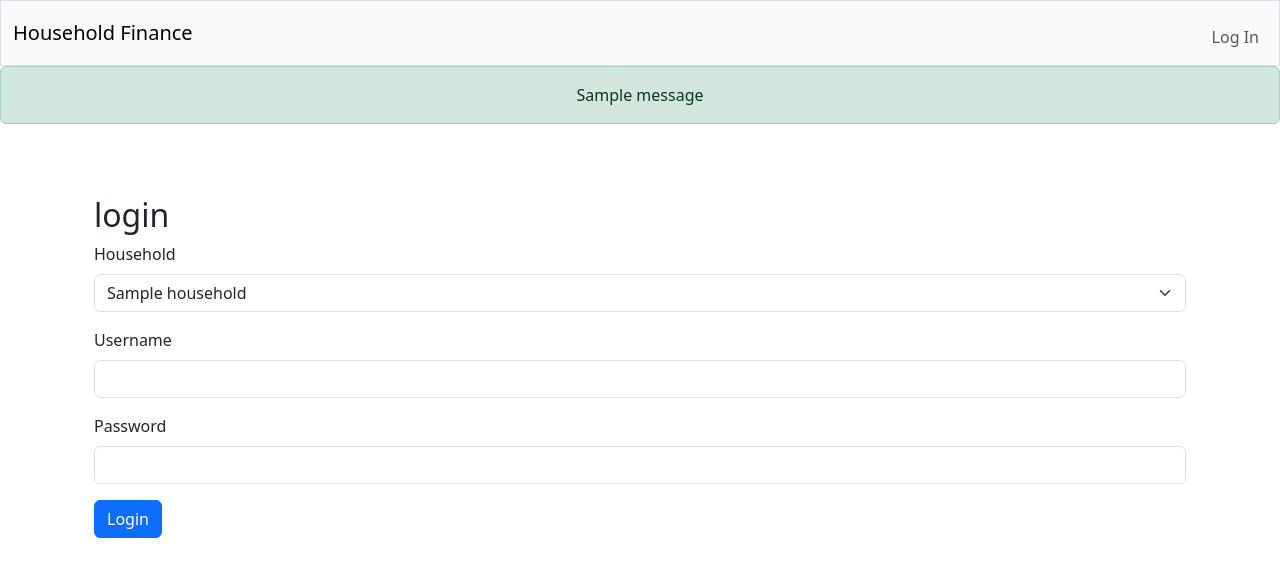
After one commit to mil22156/finance-tool, a Flask app: page /login in a window 1280 px wide. The commit adds this page. Shown: the top 585 px of the page. Run offline with Flask 3, Linux system fonts and the light colour scheme; tables that the repository leaves empty hold one stand-in row (values such as "Sample post"); one stand-in notice (Sample message) is shown.

Commit message:
Add /login route and template, fix flash message display

```diff
--- a/app.py
+++ b/app.py
@@ -1,5 +1,5 @@
 import os
-from core.auth import hash_password
+from core.auth import hash_password, verify_password
 from dotenv import load_dotenv
 from database.db import init_registry, init_db, get_db
 from flask import Flask, render_template, request, flash, redirect, session
@@ -94,5 +94,51 @@ def household_new():
 
     return render_template('household_new.html')
 
+@app.route('/login', methods=['GET', 'POST'])
+def login():
+    if request.method == 'POST':
+        household_id = request.form.get('household_id')
+        username = request.form.get('username')
+        password = request.form.get('password')
+
+        # Validate credentials (simplified for demonstration)
+        if not username or not password or not household_id:
+            flash('Username, password, and household are required.', 'danger')
+            return redirect('/login')
+
+        # Here you would typically check the credentials against the database
+        # get the database path for the selected household
+        conn = get_db(REGISTRY_PATH)
+        household = conn.execute('SELECT database_path FROM households WHERE id = ?', (household_id,)).fetchone()
+        conn.close()
+
+        if not household:
+            flash('Invalid household.', 'danger')
+            return redirect('/login')
+
+        # Check that the username is associated with the household and that the password is correct
+        household_conn = get_db(household[0])
+        user = household_conn.execute('SELECT id, password_hash FROM users WHERE username = ?', (username,)).fetchone()
+        household_conn.close()
+
+        if not user or not verify_password(password, user[1]):
+            flash('Invalid username, password, or household.', 'danger')
+            return redirect('/login')
+
+        # For demonstration purposes, we'll assume valid credentials
+        session['user_id'] = user[0]
+        session['household_db_path'] = household[0]
+
+
+        flash('Login successful.', 'success')
+        return redirect('/')
+
+    else:
+        # Fetch households for the dropdown
+        conn = get_db(REGISTRY_PATH)
+        households = conn.execute('SELECT id, name FROM households').fetchall()
+        conn.close()
+        return render_template('login.html', households=households)
+
 if __name__ == '__main__':
     app.run(debug=True)
--- a/templates/layout.html
+++ b/templates/layout.html
@@ -48,13 +48,16 @@
             </div>
         </nav>
 
-        {% if get_flashed_messages() %}
-            <header>
-                <div class="alert alert-primary mb-0 text-center" role="alert">
-                    {{ get_flashed_messages() | join(" ") }}
-                </div>
-            </header>
-        {% endif %}
+        {% set messages = get_flashed_messages(with_categories=true) %}
+          {% if messages %}
+              <header>
+                  {% for category, message in messages %}
+                      <div class="alert alert-{{ category }} mb-0 text-center" role="alert">
+                          {{ message }}
+                      </div>
+                  {% endfor %}
+              </header>
+          {% endif %}
 
         <main class="container py-5">
             {% block main %}{% endblock %}
--- /dev/null
+++ b/templates/login.html
@@ -0,0 +1,27 @@
+{% extends 'layout.html' %}
+<!-- Login Form   -->
+ <!-- provide input for houshold, username and password. Include a selection for households in the databas-->
+{% block main %}
+<div class="container mt-4">
+    <h2>login</h2>
+    <form method="POST">
+        <div class="mb-3">
+            <label for="household" class="form-label">Household</label>
+            <select class="form-select" id="household" name="household_id" required>
+                {% for household in households %}
+                    <option value="{{ household.id }}">{{ household.name }}</option>
+                {% endfor %}
+            </select>
+        </div>
+            <div class="mb-3">
+            <label for="username" class="form-label">Username</label>
+            <input type="text" class="form-control" id="username" name="username" required>
+        </div>
+        <div class="mb-3">
+            <label for="password" class="form-label">Password</label>
+            <input type="password" class="form-control" id="password" name="password" required>
+        </div>
+        <button type="submit" class="btn btn-primary">Login</button>
+    </form>
+</div>
+{% endblock %}
```
Also changed, not shown: AI_JOURNAL.md (+16 -0 lines), PROJECT_LOG.md (+12 -0 lines).
